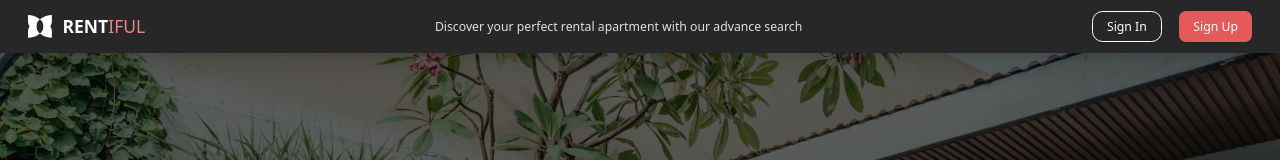
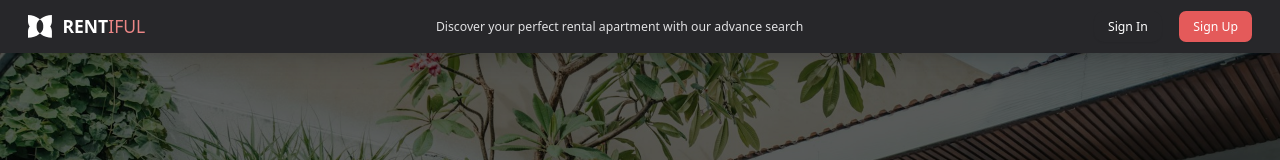
Before and after one commit to Nasir-buddy/real-state-next-application, a Next.js app in the folder client/: page /landing in a window 1280 px wide. Shown: the top 160 px of the page. Built offline with nearby package versions, Linux system fonts and the light colour scheme; no server answers.

Commit message:
change button vairant

```diff
--- a/client/src/components/Navbar.tsx
+++ b/client/src/components/Navbar.tsx
@@ -36,7 +36,7 @@ const Navbar = () => {
                 <div className='flex items-center gap-5'>
                     <Link
                     href="/signin">
-                        <Button variant="outline"
+                        <Button variant="secondary"
                         className='text-white border-white bg-transparent hover:bg-white hover:text-primary-700 rounded-xl'
                         >
                             Sign In
```
